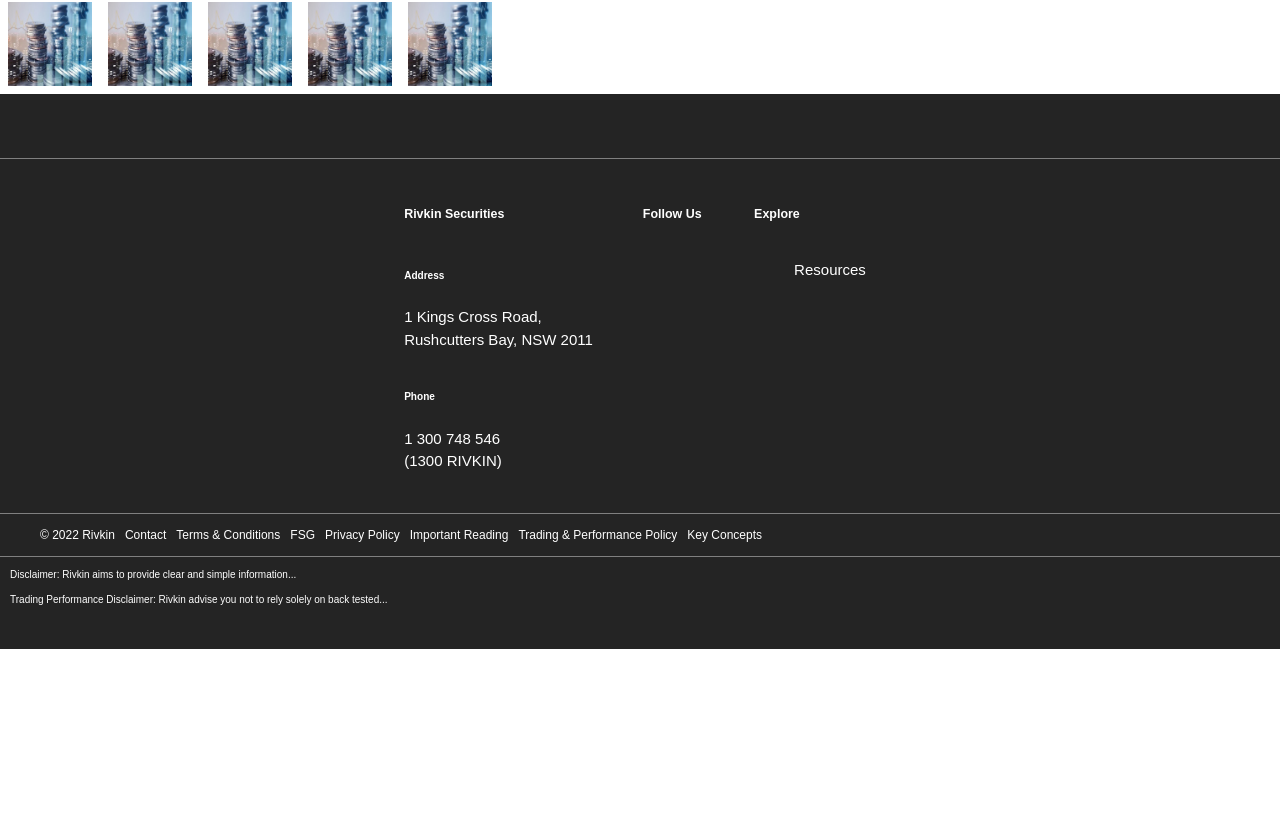
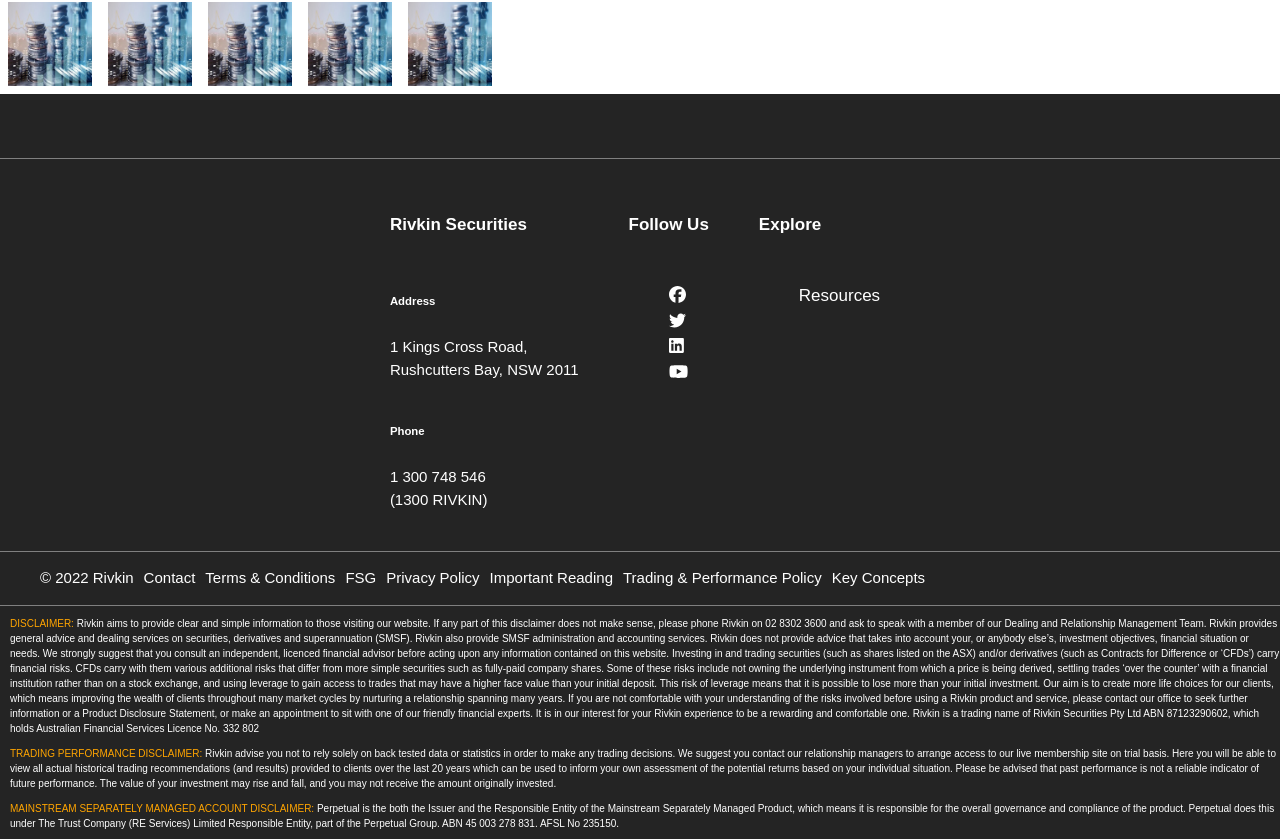
Before and after one commit to AndreaCanevaro/finance-services-app, a React (Create React App) app: page / in a window 1280 px wide. Shown: the part 1958-2797 px from the top of the page. Before the commit the page ends 2607 px from the top, so only its background shows below. Built offline with nearby package versions, Linux system fonts and the light colour scheme.

Commit message:
footer social media

```diff
--- a/package.json
+++ b/package.json
@@ -4,6 +4,7 @@
   "private": true,
   "dependencies": {
     "@fortawesome/fontawesome-svg-core": "^6.1.1",
+    "@fortawesome/free-brands-svg-icons": "^6.1.1",
     "@fortawesome/free-regular-svg-icons": "^6.1.1",
     "@fortawesome/free-solid-svg-icons": "^6.1.1",
     "@fortawesome/react-fontawesome": "^0.1.18",
--- a/src/components/pages/general-components/Footer.css
+++ b/src/components/pages/general-components/Footer.css
@@ -20,8 +20,19 @@
   display: flex;
   flex-direction: column;
   padding: 25px;
+  font-size: 17px;
+}
+
+.footer-link-items h5 {
+  font-size: 17px;
+}
+.footer-link-items-redes h5{
+  font-size: 17px;
+}
+.footer-link-items p {
   font-size: 15px;
 }
+
 li {
   display: flex;
   flex-wrap: wrap;
@@ -48,7 +59,7 @@
 .flex{
   display: flex;
   color: white;
-  font-size: 12px;
+  font-size: 15px;
 }
 
 .disclaimer{
@@ -56,7 +67,10 @@
   border-top: 0.3px solid grey;
   padding-left: 10px;
 }
+.color-orange {
+  color: orange;
 
+}
 
 @media screen and (max-width: 600px) {
 .copyright-links{
--- a/src/components/pages/general-components/Footer.js
+++ b/src/components/pages/general-components/Footer.js
@@ -1,4 +1,12 @@
 import React from "react";
+import { FontAwesomeIcon } from "@fortawesome/react-fontawesome";
+import {} from "@fortawesome/free-solid-svg-icons";
+import {
+  faFacebook,
+  faTwitter,
+  faLinkedin,
+  faYoutube,
+} from "@fortawesome/free-brands-svg-icons";
 import "./Footer.css";
 
 function Footer() {
@@ -30,22 +38,34 @@
               <ul>
                 <li>
                   <a href="https://www.facebook.com">
-                    <i className="fa-brands fa-facebook"></i>
+                    <FontAwesomeIcon
+                      icon={faFacebook}
+                      className="hover: text-red-500"
+                    ></FontAwesomeIcon>
                   </a>
                 </li>
                 <li>
                   <a href="https://twitter.com">
-                    <i class="fab fa-twitter"></i>
+                    <FontAwesomeIcon
+                      icon={faTwitter}
+                      className="hover: text-red-500"
+                    ></FontAwesomeIcon>
                   </a>
                 </li>
                 <li>
                   <a href="https://www.linkedin.com">
-                    <i class="fab fa-linkedin-in"></i>
+                    <FontAwesomeIcon
+                      icon={faLinkedin}
+                      className="hover: text-red-500"
+                    ></FontAwesomeIcon>
                   </a>
                 </li>
                 <li>
                   <a href="https://www.youtube.com">
-                    <i class="fab fa-youtube"></i>
+                    <FontAwesomeIcon
+                      icon={faYoutube}
+                      className="hover: text-red-500"
+                    ></FontAwesomeIcon>
                   </a>
                 </li>
               </ul>
@@ -97,14 +117,66 @@
 
         <div className="disclaimer">
           <p className="extra-small-text color-grey">
-            <span className="color-orange uppercase">Disclaimer:</span> Rivkin
-            aims to provide clear and simple information...
+            <span className="color-orange">DISCLAIMER:</span> Rivkin aims to
+            provide clear and simple information to those visiting our website.
+            If any part of this disclaimer does not make sense, please phone
+            Rivkin on 02 8302 3600 and ask to speak with a member of our Dealing
+            and Relationship Management Team. Rivkin provides general advice and
+            dealing services on securities, derivatives and superannuation
+            (SMSF). Rivkin also provide SMSF administration and accounting
+            services. Rivkin does not provide advice that takes into account
+            your, or anybody else’s, investment objectives, financial situation
+            or needs. We strongly suggest that you consult an independent,
+            licenced financial advisor before acting upon any information
+            contained on this website. Investing in and trading securities (such
+            as shares listed on the ASX) and/or derivatives (such as Contracts
+            for Difference or ‘CFDs’) carry financial risks. CFDs carry with
+            them various additional risks that differ from more simple
+            securities such as fully-paid company shares. Some of these risks
+            include not owning the underlying instrument from which a price is
+            being derived, settling trades ‘over the counter’ with a financial
+            institution rather than on a stock exchange, and using leverage to
+            gain access to trades that may have a higher face value than your
+            initial deposit. This risk of leverage means that it is possible to
+            lose more than your initial investment. Our aim is to create more
+            life choices for our clients, which means improving the wealth of
+            clients throughout many market cycles by nurturing a relationship
+            spanning many years. If you are not comfortable with your
+            understanding of the risks involved before using a Rivkin product
+            and service, please contact our office to seek further information
+            or a Product Disclosure Statement, or make an appointment to sit
+            with one of our friendly financial experts. It is in our interest
+            for your Rivkin experience to be a rewarding and comfortable one.
+            Rivkin is a trading name of Rivkin Securities Pty Ltd ABN
+            87123290602, which holds Australian Financial Services Licence No.
+            332 802
           </p>
           <p className="extra-small-text color-grey">
-            <span className="color-orange uppercase">
-              Trading Performance Disclaimer:
+            <span className="color-orange">
+              TRADING PERFORMANCE DISCLAIMER:
             </span>{" "}
-            Rivkin advise you not to rely solely on back tested...
+            Rivkin advise you not to rely solely on back tested data or
+            statistics in order to make any trading decisions. We suggest you
+            contact our relationship managers to arrange access to our live
+            membership site on trial basis. Here you will be able to view all
+            actual historical trading recommendations (and results) provided to
+            clients over the last 20 years which can be used to inform your own
+            assessment of the potential returns based on your individual
+            situation. Please be advised that past performance is not a reliable
+            indicator of future performance. The value of your investment may
+            rise and fall, and you may not receive the amount originally
+            invested.
+          </p>
+          <p className="extra-small-text color-grey">
+            <span className="color-orange">
+              MAINSTREAM SEPARATELY MANAGED ACCOUNT DISCLAIMER:
+            </span>{" "}
+            Perpetual is the both the Issuer and the Responsible Entity of the
+            Mainstream Separately Managed Product, which means it is responsible
+            for the overall governance and compliance of the product. Perpetual
+            does this under The Trust Company (RE Services) Limited Responsible
+            Entity, part of the Perpetual Group. ABN 45 003 278 831. AFSL No
+            235150.
           </p>
         </div>
       </div>
--- a/src/components/pages/general-components/Navbar.js
+++ b/src/components/pages/general-components/Navbar.js
@@ -51,9 +51,11 @@
       <Link to="/search" className="nav-items" onClick={closeMobileMenu}>
         Search
       </Link>
-      <Link to="/sign-up" className="nav-items-sign" onClick={closeMobileMenu}>
-        Sign Up
-      </Link>
+      <Link
+        to="/sign-up"
+        className="nav-items-sign"
+        onClick={closeMobileMenu}
+      ></Link>
 
       {button && <Button buttonStyle="btn--outline">SIGN UP</Button>}
 
--- a/src/index.js
+++ b/src/index.js
@@ -1,6 +1,9 @@
 import React from "react";
 import ReactDOM from "react-dom";
 import { BrowserRouter } from "react-router-dom";
+import { FontAwesomeIcon } from "@fortawesome/react-fontawesome";
+import {} from "@fortawesome/free-brands-svg-icons";
+
 import "./index.css";
 import "./App.css";
 import App from "./App";
```
Also changed, not shown: 1 other file (tests, documents, lock files or other folders).
